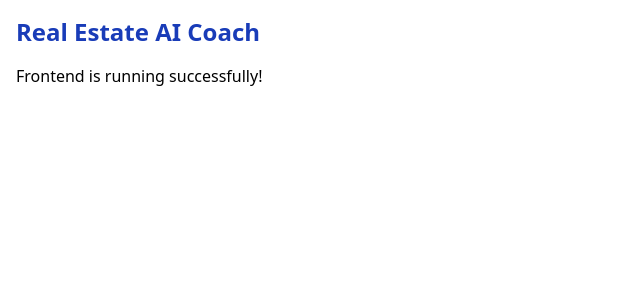
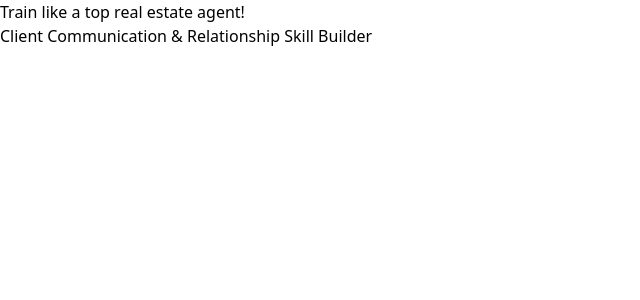
Before and after one commit to ai-marvin123/marvin, a React (Vite) app: page / in a window 1280 px wide. Shown: the top 300 px of the page, without its empty margins (0-640 px from the left). Built offline with nearby package versions, Linux system fonts and the light colour scheme.

Commit message:
added some files and folders

```diff
--- /dev/null
+++ b/client/App.tsx
@@ -0,0 +1,8 @@
+export default function App() {
+  return (
+    <>
+      <h1>Train like a top real estate agent!</h1>
+      <h2>Client Communication & Relationship Skill Builder</h2>
+    </>
+  );
+}
--- a/client/main.tsx
+++ b/client/main.tsx
@@ -1,14 +1,10 @@
 import React from 'react';
 import ReactDOM from 'react-dom/client';
 import './index.css';
+import App from './App.tsx';
 
 ReactDOM.createRoot(document.getElementById('root')!).render(
   <React.StrictMode>
-    <div className='p-4'>
-      <h1 className='text-2xl font-bold mb-4 text-blue-800'>
-        Real Estate AI Coach
-      </h1>
-      <p>Frontend is running successfully!</p>
-    </div>
+    <App />
   </React.StrictMode>
 );
```
Also changed, not shown: client/controllers/lesson.tsx (added).
